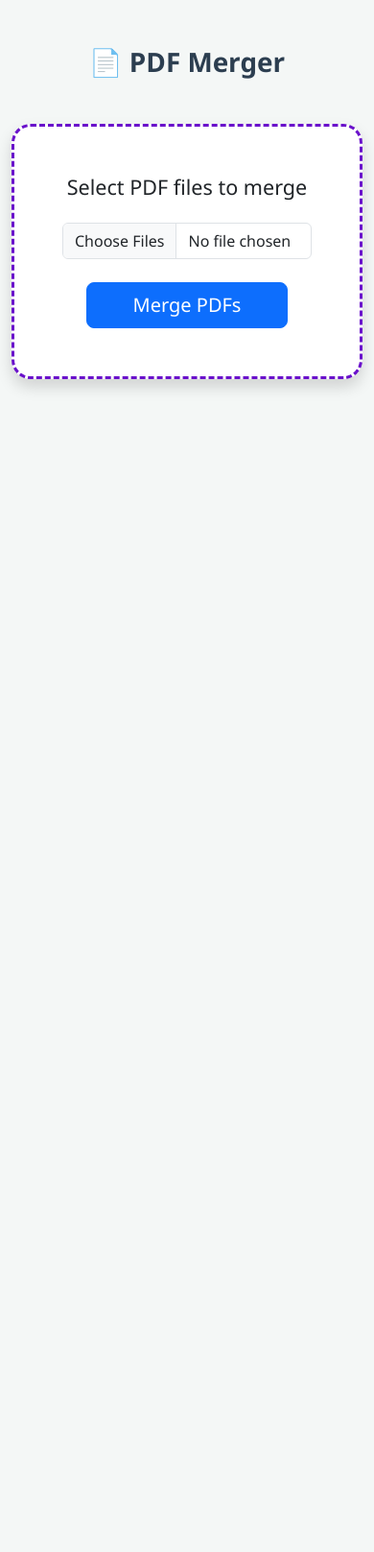
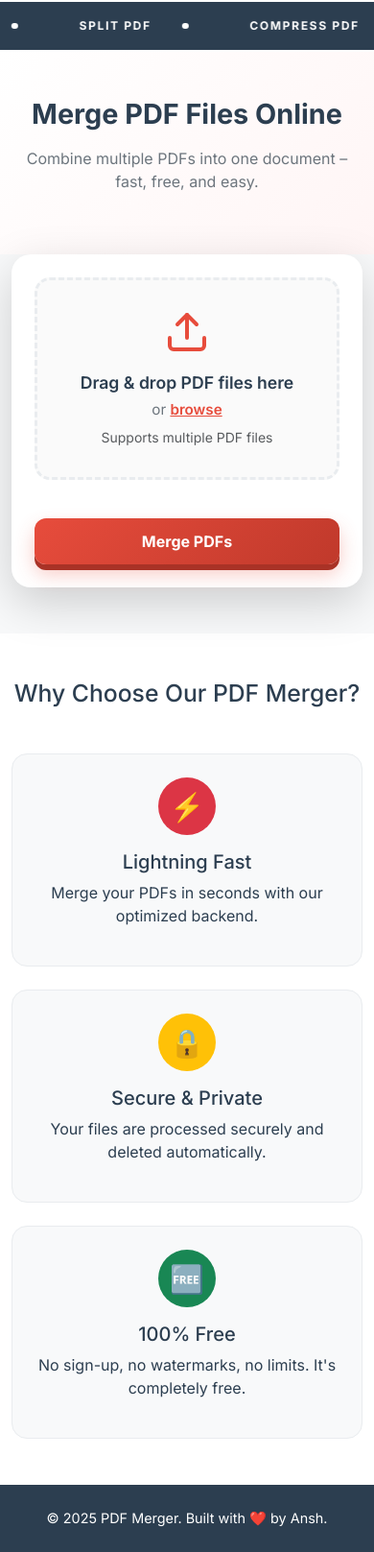
Before and after one commit to Ansh282006/pdf-merger-web, a Flask app: page / in a window 390 px wide. Shown: the whole page at 96% size. Before the commit the page ends 406 px from the top, so only its background shows below. Run offline with Flask 3, Linux system fonts and the light colour scheme.

Commit message:
feat: redesign UI with iLovePDF theme, animations, and mobile responsiveness

```diff
--- /dev/null
+++ b/static/script.js
@@ -0,0 +1,82 @@
+document.addEventListener('DOMContentLoaded', () => {
+    const dropzone = document.getElementById('dropzone');
+    const fileInput = document.getElementById('fileInput');
+    const fileList = document.getElementById('fileList');
+    const form = document.getElementById('uploadForm');
+    const mergeBtn = document.getElementById('mergeBtn');
+    const btnText = mergeBtn.querySelector('.btn-text');
+    const btnSpinner = mergeBtn.querySelector('.btn-spinner');
+
+    // --- Drag & Drop Events ---
+    ['dragenter', 'dragover'].forEach(eventName => {
+        dropzone.addEventListener(eventName, (e) => {
+            e.preventDefault();
+            dropzone.classList.add('dragover');
+        });
+    });
+
+    ['dragleave', 'drop'].forEach(eventName => {
+        dropzone.addEventListener(eventName, (e) => {
+            e.preventDefault();
+            dropzone.classList.remove('dragover');
+        });
+    });
+
+    dropzone.addEventListener('drop', (e) => {
+        const files = e.dataTransfer.files;
+        handleFiles(files);
+    });
+
+    fileInput.addEventListener('change', (e) => {
+        handleFiles(e.target.files);
+    });
+
+    // --- File Handling ---
+    let selectedFiles = [];
+
+    function handleFiles(files) {
+        const pdfFiles = Array.from(files).filter(f => f.type === 'application/pdf');
+        if (pdfFiles.length === 0) {
+            alert('Please select PDF files only.');
+            return;
+        }
+        selectedFiles = pdfFiles;
+        renderFileList();
+    }
+
+    function renderFileList() {
+        fileList.innerHTML = '';
+        selectedFiles.forEach((file, index) => {
+            const item = document.createElement('div');
+            item.className = 'file-item';
+            item.innerHTML = `
+                <span>📄 ${file.name} (${(file.size / 1024).toFixed(1)} KB)</span>
+                <button type="button" class="remove-file" data-index="${index}">&times;</button>
+            `;
+            fileList.appendChild(item);
+        });
+
+        // Remove file handler
+        fileList.querySelectorAll('.remove-file').forEach(btn => {
+            btn.addEventListener('click', (e) => {
+                const idx = parseInt(e.target.dataset.index);
+                selectedFiles.splice(idx, 1);
+                renderFileList();
+            });
+        });
+    }
+
+    // --- Form Submission (Loading State) ---
+    form.addEventListener('submit', (e) => {
+        if (selectedFiles.length === 0) {
+            e.preventDefault();
+            alert('Please add at least one PDF file.');
+            return;
+        }
+
+        // Show loading state
+        btnText.classList.add('d-none');
+        btnSpinner.classList.remove('d-none');
+        mergeBtn.disabled = true;
+    });
+});
--- /dev/null
+++ b/static/style.css
@@ -0,0 +1,318 @@
+/* ============================================
+   PDF Merger – iLovePDF Inspired Bright Theme
+   ============================================ */
+
+/* --- CSS Variables --- */
+:root {
+    --primary-red: #e74c3c;
+    --primary-red-dark: #c0392b;
+    --primary-orange: #f39c12;
+    --primary-green: #27ae60;
+    --bright-bg: #f8f9fa;
+    --white: #ffffff;
+    --dark-text: #2c3e50;
+    --muted-text: #6c757d;
+    --border-light: #e9ecef;
+    --shadow-sm: 0 2px 8px rgba(0,0,0,0.06);
+    --shadow-md: 0 8px 24px rgba(0,0,0,0.08);
+    --shadow-lg: 0 16px 40px rgba(0,0,0,0.10);
+}
+
+* {
+    margin: 0;
+    padding: 0;
+    box-sizing: border-box;
+}
+
+body {
+    background-color: var(--bright-bg);
+    font-family: 'Inter', -apple-system, BlinkMacSystemFont, 'Segoe UI', sans-serif;
+    color: var(--dark-text);
+    overflow-x: hidden;
+}
+
+/* ============================================
+   Animated Marquee Banner (Uiverse.io pattern)
+   ============================================ */
+.broadside-marquee {
+    --color-ink: #2c3e50;
+    --color-on-ink: #ffffff;
+    --color-signal: #e74c3c;
+    --color-acid: #f39c12;
+    --rule: 2px;
+    position: relative;
+    overflow: hidden;
+    width: 100%;
+    background: var(--color-ink);
+    color: var(--color-on-ink);
+    border-top: var(--rule) solid var(--color-on-ink);
+    border-bottom: var(--rule) solid var(--color-on-ink);
+    font-weight: 700;
+    text-transform: uppercase;
+    letter-spacing: 0.12em;
+    font-size: 0.875rem;
+}
+
+.broadside-marquee__track {
+    display: inline-flex;
+    align-items: center;
+    gap: 2rem;
+    padding: 1rem 0;
+    white-space: nowrap;
+    animation: broadside-marquee-slide 22s linear infinite;
+    will-change: transform;
+}
+
+.broadside-marquee__item {
+    display: inline-flex;
+    align-items: center;
+    gap: 2rem;
+    padding-right: 2rem;
+}
+
+.broadside-marquee__sep {
+    display: inline-block;
+    width: 0.55em;
+    height: 0.55em;
+    background: currentColor;
+    border-radius: 50%;
+}
+
+.broadside-marquee__punch {
+    color: var(--color-acid);
+}
+
+@keyframes broadside-marquee-slide {
+    from { transform: translateX(0); }
+    to { transform: translateX(-50%); }
+}
+
+@media (prefers-reduced-motion: reduce) {
+    .broadside-marquee__track { animation: none; }
+}
+
+/* ============================================
+   Hero Section
+   ============================================ */
+.hero-section {
+    background: linear-gradient(135deg, #fff 0%, #fff5f5 100%);
+}
+
+.hero-title {
+    font-size: 2.5rem;
+    font-weight: 700;
+    color: var(--dark-text);
+    margin-bottom: 1rem;
+    animation: fadeInUp 0.8s ease both;
+}
+
+.hero-subtitle {
+    font-size: 1.15rem;
+    color: var(--muted-text);
+    animation: fadeInUp 0.8s ease 0.15s both;
+}
+
+@keyframes fadeInUp {
+    from { opacity: 0; transform: translateY(20px); }
+    to { opacity: 1; transform: translateY(0); }
+}
+
+/* ============================================
+   Tool Card (3D Tilt + Hover)
+   ============================================ */
+.tool-card {
+    border: none;
+    border-radius: 20px;
+    background: var(--white);
+    transition: transform 0.3s ease, box-shadow 0.3s ease;
+    animation: fadeInUp 0.8s ease 0.3s both;
+}
+
+.tool-card:hover {
+    transform: translateY(-6px) scale(1.01);
+    box-shadow: var(--shadow-lg);
+}
+
+/* ============================================
+   Dropzone (File Upload)
+   ============================================ */
+.dropzone {
+    position: relative;
+    border: 3px dashed var(--border-light);
+    border-radius: 16px;
+    padding: 40px 20px;
+    text-align: center;
+    cursor: pointer;
+    transition: border-color 0.3s ease, background 0.3s ease;
+    background: #fafafa;
+}
+
+.dropzone:hover,
+.dropzone.dragover {
+    border-color: var(--primary-red);
+    background: #fff5f5;
+}
+
+.file-input {
+    position: absolute;
+    inset: 0;
+    opacity: 0;
+    cursor: pointer;
+    z-index: 10;
+}
+
+.upload-icon {
+    transition: transform 0.3s ease;
+}
+
+.dropzone:hover .upload-icon {
+    transform: translateY(-4px) scale(1.1);
+}
+
+.dropzone-text {
+    font-size: 1.1rem;
+    font-weight: 600;
+    color: var(--dark-text);
+    margin: 0;
+}
+
+.dropzone-subtext {
+    font-size: 0.95rem;
+    color: var(--muted-text);
+    margin: 0.25rem 0;
+}
+
+.browse-link {
+    color: var(--primary-red);
+    font-weight: 600;
+    text-decoration: underline;
+    cursor: pointer;
+}
+
+/* ============================================
+   File List
+   ============================================ */
+.file-list {
+    display: flex;
+    flex-direction: column;
+    gap: 8px;
+}
+
+.file-item {
+    display: flex;
+    align-items: center;
+    justify-content: space-between;
+    background: #f1f3f5;
+    border-radius: 10px;
+    padding: 10px 14px;
+    font-size: 0.9rem;
+    animation: fadeInUp 0.3s ease both;
+}
+
+.file-item .remove-file {
+    background: none;
+    border: none;
+    color: var(--primary-red);
+    font-size: 1.2rem;
+    cursor: pointer;
+    line-height: 1;
+}
+
+/* ============================================
+   3D Push Button (Merge PDFs)
+   ============================================ */
+.btn-merge {
+    background: linear-gradient(135deg, var(--primary-red), var(--primary-red-dark));
+    border: none;
+    border-radius: 12px;
+    color: white;
+    font-weight: 700;
+    font-size: 1.05rem;
+    padding: 14px 24px;
+    transition: all 0.2s ease;
+    box-shadow: 0 6px 0 #a93226, 0 10px 20px rgba(231, 76, 60, 0.3);
+    position: relative;
+    overflow: hidden;
+}
+
+.btn-merge:hover {
+    color: white;
+    transform: translateY(-2px);
+    box-shadow: 0 8px 0 #a93226, 0 14px 24px rgba(231, 76, 60, 0.4);
+}
+
+.btn-merge:active {
+    transform: translateY(4px);
+    box-shadow: 0 2px 0 #a93226, 0 6px 12px rgba(231, 76, 60, 0.3);
+}
+
+.btn-spinner {
+    display: inline-flex;
+    align-items: center;
+    gap: 8px;
+}
+
+.spinner {
+    width: 18px;
+    height: 18px;
+    border: 2px solid rgba(255,255,255,0.4);
+    border-top-color: #fff;
+    border-radius: 50%;
+    animation: spin 0.8s linear infinite;
+}
+
+@keyframes spin {
+    to { transform: rotate(360deg); }
+}
+
+/* ============================================
+   Features Section
+   ============================================ */
+.features-section {
+    background: var(--white);
+}
+
+.feature-card {
+    background: var(--bright-bg);
+    border-radius: 16px;
+    border: 1px solid var(--border-light);
+    transition: transform 0.3s ease, box-shadow 0.3s ease;
+    height: 100%;
+}
+
+.feature-card:hover {
+    transform: translateY(-5px);
+    box-shadow: var(--shadow-md);
+}
+
+.feature-icon {
+    width: 60px;
+    height: 60px;
+    border-radius: 50%;
+    display: inline-flex;
+    align-items: center;
+    justify-content: center;
+    font-size: 1.8rem;
+    color: #fff;
+    margin: 0 auto;
+}
+
+/* ============================================
+   Footer
+   ============================================ */
+.footer {
+    background: var(--dark-text);
+    color: #fff;
+    font-size: 0.9rem;
+}
+
+/* ============================================
+   Responsive
+   ============================================ */
+@media (max-width: 768px) {
+    .hero-title { font-size: 1.8rem; }
+    .hero-subtitle { font-size: 1rem; }
+    .dropzone { padding: 30px 15px; }
+    .btn-merge { font-size: 1rem; padding: 12px 20px; }
+    .broadside-marquee__track { font-size: 0.75rem; }
+}
--- a/templates/index.html
+++ b/templates/index.html
@@ -3,29 +3,108 @@
 <head>
     <meta charset="UTF-8">
     <meta name="viewport" content="width=device-width, initial-scale=1.0">
-    <title>PDF Merger</title>
+    <title>PDF Merger – Free Online Tool</title>
+    <!-- Google Fonts: Inter (used by iLovePDF clone) -->
+    <link rel="preconnect" href="https://fonts.googleapis.com">
+    <link rel="preconnect" href="https://fonts.gstatic.com" crossorigin>
+    <link href="https://fonts.googleapis.com/css2?family=Inter:wght@400;500;600;700&display=swap" rel="stylesheet">
+    <!-- Bootstrap CSS (kept for base utilities) -->
     <link href="https://cdn.jsdelivr.net/npm/bootstrap@5.3.0/dist/css/bootstrap.min.css" rel="stylesheet">
-    <style>
-        body { background: #f4f7f6; font-family: 'Segoe UI', sans-serif; }
-        .upload-box { border: 3px dashed #6a11cb; border-radius: 20px; padding: 50px; text-align: center; background: white; transition: 0.3s; }
-        .upload-box:hover { background: #f9f9ff; border-color: #2575fc; }
-        h1 { color: #2c3e50; font-weight: 700; }
-    </style>
+    <!-- Custom CSS -->
+    <link rel="stylesheet" href="{{ url_for('static', filename='style.css') }}">
 </head>
 <body>
-    <div class="container mt-5">
-        <h1 class="text-center mb-5">📄 PDF Merger</h1>
+    <!-- Animated Marquee Banner (Uiverse.io pattern) -->
+    <div class="broadside-marquee">
+        <div class="broadside-marquee__track">
+            <span class="broadside-marquee__item">Merge PDF <span class="broadside-marquee__sep"></span></span>
+            <span class="broadside-marquee__item">Split PDF <span class="broadside-marquee__sep"></span></span>
+            <span class="broadside-marquee__item">Compress PDF <span class="broadside-marquee__sep"></span></span>
+            <span class="broadside-marquee__item broadside-marquee__punch">100% FREE</span>
+        </div>
+    </div>
+
+    <!-- Hero Section -->
+    <section class="hero-section text-center py-5">
+        <div class="container">
+            <h1 class="hero-title">Merge PDF Files Online</h1>
+            <p class="hero-subtitle">Combine multiple PDFs into one document – fast, free, and easy.</p>
+        </div>
+    </section>
+
+    <!-- Main Tool Card -->
+    <div class="container mb-5">
         <div class="row justify-content-center">
-            <div class="col-md-8">
-                <div class="upload-box shadow">
-                    <form action="/merge" method="POST" enctype="multipart/form-data">
-                        <h4 class="mb-4">Select PDF files to merge</h4>
-                        <input type="file" name="pdf_files" class="form-control mb-4" multiple accept=".pdf" required>
-                        <button type="submit" class="btn btn-primary btn-lg px-5">Merge PDFs</button>
-                    </form>
+            <div class="col-md-8 col-lg-6">
+                <div class="card tool-card shadow-lg">
+                    <div class="card-body p-4 p-md-5">
+                        <!-- File Upload Dropzone -->
+                        <form action="/merge" method="POST" enctype="multipart/form-data" id="uploadForm">
+                            <div class="dropzone" id="dropzone">
+                                <input type="file" name="pdf_files" id="fileInput" class="file-input" multiple accept=".pdf" required>
+                                <div class="dropzone-content">
+                                    <svg class="upload-icon" xmlns="http://www.w3.org/2000/svg" width="48" height="48" viewBox="0 0 24 24" fill="none" stroke="#e74c3c" stroke-width="2" stroke-linecap="round" stroke-linejoin="round">
+                                        <path d="M21 15v4a2 2 0 0 1-2 2H5a2 2 0 0 1-2-2v-4"></path>
+                                        <polyline points="17 8 12 3 7 8"></polyline>
+                                        <line x1="12" y1="3" x2="12" y2="15"></line>
+                                    </svg>
+                                    <p class="dropzone-text mt-3">Drag & drop PDF files here</p>
+                                    <p class="dropzone-subtext">or <span class="browse-link">browse</span></p>
+                                    <small class="text-muted">Supports multiple PDF files</small>
+                                </div>
+                            </div>
+                            <div id="fileList" class="file-list mt-3"></div>
+                            <button type="submit" class="btn btn-merge w-100 mt-4" id="mergeBtn">
+                                <span class="btn-text">Merge PDFs</span>
+                                <span class="btn-spinner d-none">
+                                    <span class="spinner"></span> Processing...
+                                </span>
+                            </button>
+                        </form>
+                    </div>
                 </div>
             </div>
         </div>
     </div>
+
+    <!-- Features Grid (inspired by iLovePDF tools grid) -->
+    <section class="features-section py-5">
+        <div class="container">
+            <h2 class="text-center mb-5">Why Choose Our PDF Merger?</h2>
+            <div class="row g-4">
+                <div class="col-md-4">
+                    <div class="feature-card text-center p-4">
+                        <div class="feature-icon bg-danger">⚡</div>
+                        <h5 class="mt-3">Lightning Fast</h5>
+                        <p>Merge your PDFs in seconds with our optimized backend.</p>
+                    </div>
+                </div>
+                <div class="col-md-4">
+                    <div class="feature-card text-center p-4">
+                        <div class="feature-icon bg-warning">🔒</div>
+                        <h5 class="mt-3">Secure & Private</h5>
+                        <p>Your files are processed securely and deleted automatically.</p>
+                    </div>
+                </div>
+                <div class="col-md-4">
+                    <div class="feature-card text-center p-4">
+                        <div class="feature-icon bg-success">🆓</div>
+                        <h5 class="mt-3">100% Free</h5>
+                        <p>No sign-up, no watermarks, no limits. It's completely free.</p>
+                    </div>
+                </div>
+            </div>
+        </div>
+    </section>
+
+    <!-- Footer -->
+    <footer class="footer text-center py-4">
+        <div class="container">
+            <p class="mb-0">© 2025 PDF Merger. Built with ❤️ by Ansh.</p>
+        </div>
+    </footer>
+
+    <!-- Custom JS -->
+    <script src="{{ url_for('static', filename='script.js') }}"></script>
 </body>
 </html>
```
